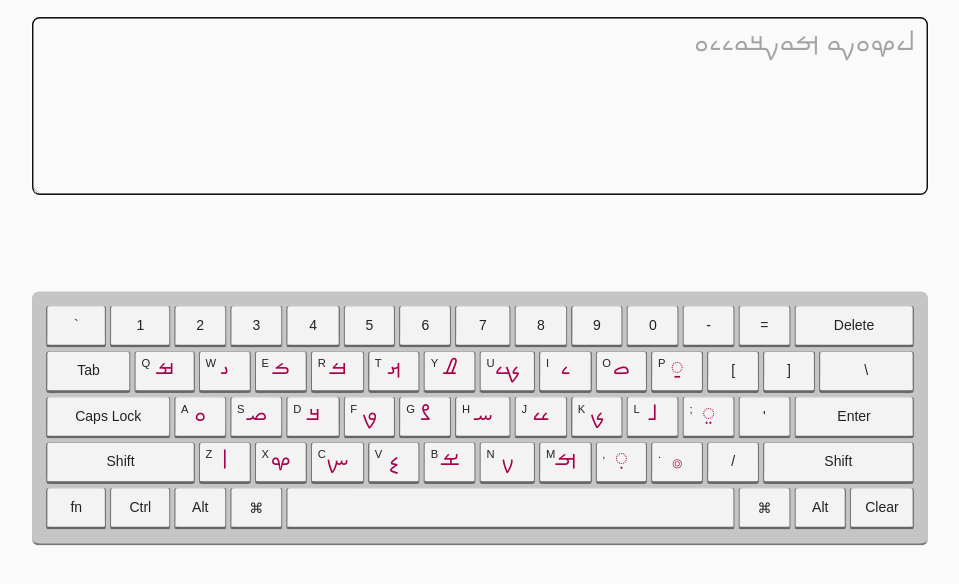
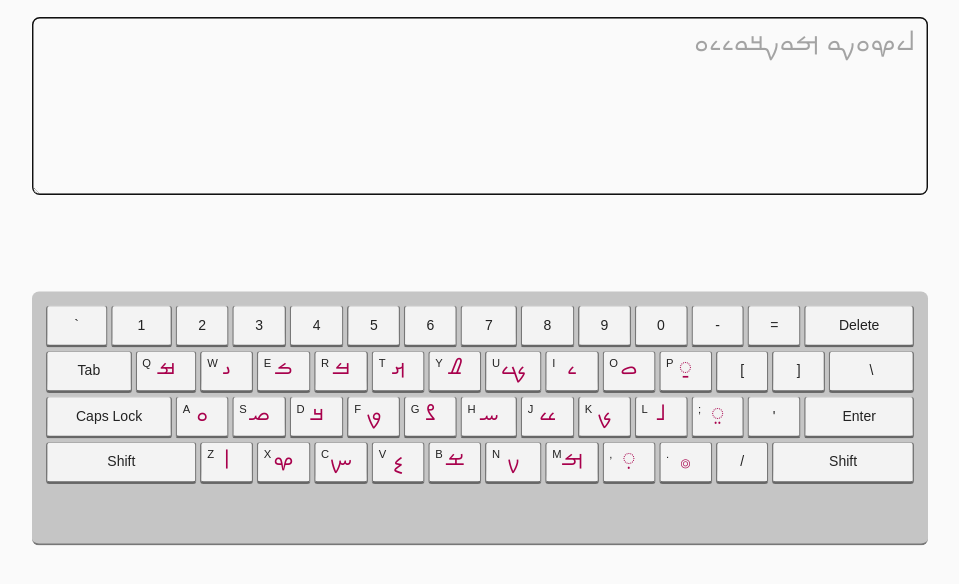
Before and after one commit to ossab98/mandaic-keyboard-1, a plain HTML site: page index.html in a window 1280 px wide. Shown: the part 106-690 px from the top of the page, without its empty margins (160-1119 px from the left). Drawn offline with Linux system fonts and the light colour scheme.

Commit message:
removed bottom row.

```diff
--- a/index.html
+++ b/index.html
@@ -154,14 +154,6 @@
         </button>
         <button class="key">/</button>
         <button class="rightshift">Shift</button>
-        <button>fn</button>
-        <button class="ctrl">Ctrl</button>
-        <button>Alt</button>
-        <button class="command">⌘</button>
-        <button class="space"></button>
-        <button class="command">⌘</button>
-        <button>Alt</button>
-        <button class="clear">Clear</button>
       </div>
     </main>
 
```
